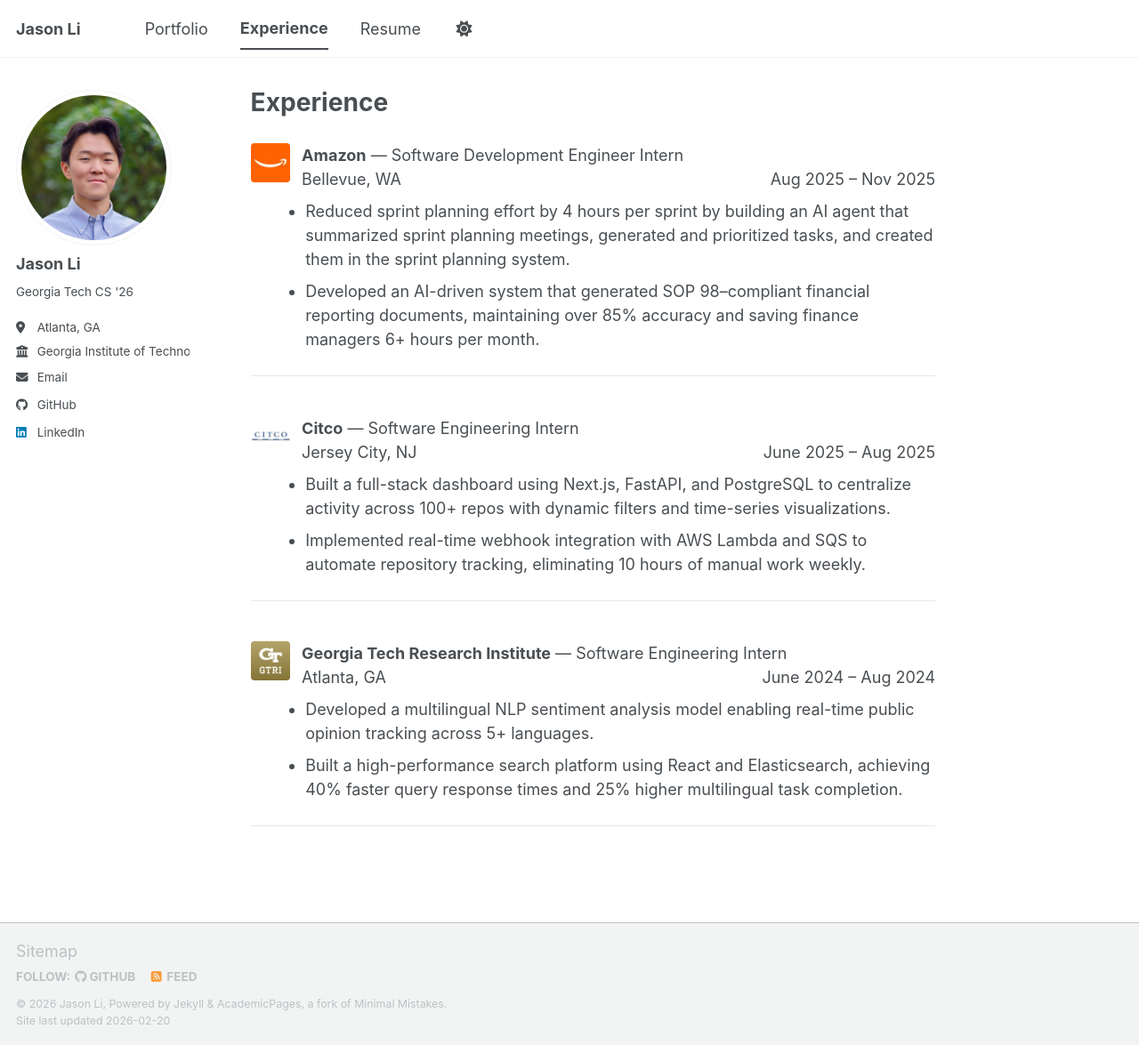
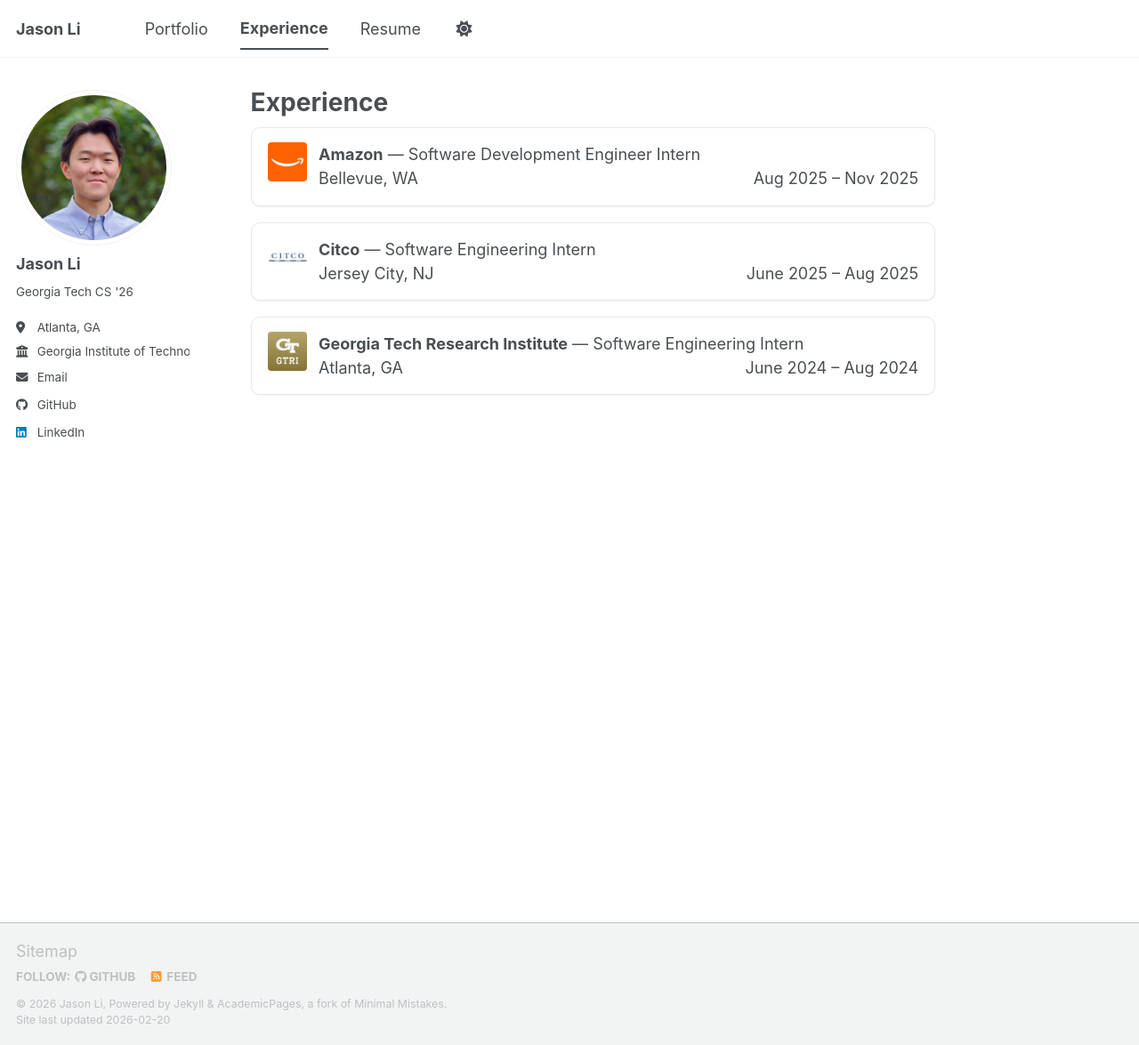
Before and after one commit to jasonli04/jasonli04.github.io, a Jekyll site: the page built from _pages/experience.md, in a window 1280 px wide and 1175 px high. Shown: the whole window at 89% size. Built offline with Jekyll 4.4.1, drawn with Linux system fonts in a browser that asks for light colours; a script bundle is joined from its source files by our own code; library files that are not in the unit come from our copies.

Commit message:
experience formatting

```diff
--- a/_pages/experience.md
+++ b/_pages/experience.md
@@ -5,8 +5,8 @@ permalink: /experience/
 author_profile: true
 ---
 
-<div class="experience-item">
-  <div class="experience-header">
+<details class="experience-card">
+  <summary class="experience-summary">
     <img class="experience-logo" src="{{ base_path }}/images/zon.jpeg" alt="Amazon logo">
     <div class="experience-meta">
       <div class="experience-title">
@@ -17,15 +17,17 @@ author_profile: true
         <span class="experience-dates">Aug 2025 – Nov 2025</span>
       </div>
     </div>
+  </summary>
+  <div class="experience-body">
+    <ul>
+      <li>Reduced sprint planning effort by 4 hours per sprint by building an AI agent that summarized sprint planning meetings, generated and prioritized tasks, and created them in the sprint planning system.</li>
+      <li>Developed an AI-driven system that generated SOP 98–compliant financial reporting documents, maintaining over 85% accuracy and saving finance managers 6+ hours per month.</li>
+    </ul>
   </div>
-  <ul>
-    <li>Reduced sprint planning effort by 4 hours per sprint by building an AI agent that summarized sprint planning meetings, generated and prioritized tasks, and created them in the sprint planning system.</li>
-    <li>Developed an AI-driven system that generated SOP 98–compliant financial reporting documents, maintaining over 85% accuracy and saving finance managers 6+ hours per month.</li>
-  </ul>
-</div>
+</details>
 
-<div class="experience-item">
-  <div class="experience-header">
+<details class="experience-card">
+  <summary class="experience-summary">
     <img class="experience-logo" src="{{ base_path }}/images/citco.jpeg" alt="Citco logo">
     <div class="experience-meta">
       <div class="experience-title">
@@ -36,15 +38,17 @@ author_profile: true
         <span class="experience-dates">June 2025 – Aug 2025</span>
       </div>
     </div>
+  </summary>
+  <div class="experience-body">
+    <ul>
+      <li>Built a full-stack dashboard using Next.js, FastAPI, and PostgreSQL to centralize activity across 100+ repos with dynamic filters and time-series visualizations.</li>
+      <li>Implemented real-time webhook integration with AWS Lambda and SQS to automate repository tracking, eliminating 10 hours of manual work weekly.</li>
+    </ul>
   </div>
-  <ul>
-    <li>Built a full-stack dashboard using Next.js, FastAPI, and PostgreSQL to centralize activity across 100+ repos with dynamic filters and time-series visualizations.</li>
-    <li>Implemented real-time webhook integration with AWS Lambda and SQS to automate repository tracking, eliminating 10 hours of manual work weekly.</li>
-  </ul>
-</div>
+</details>
 
-<div class="experience-item">
-  <div class="experience-header">
+<details class="experience-card">
+  <summary class="experience-summary">
     <img class="experience-logo" src="{{ base_path }}/images/gtri.jpeg" alt="Georgia Tech Research Institute logo">
     <div class="experience-meta">
       <div class="experience-title">
@@ -55,9 +59,11 @@ author_profile: true
         <span class="experience-dates">June 2024 – Aug 2024</span>
       </div>
     </div>
+  </summary>
+  <div class="experience-body">
+    <ul>
+      <li>Developed a multilingual NLP sentiment analysis model enabling real-time public opinion tracking across 5+ languages.</li>
+      <li>Built a high-performance search platform using React and Elasticsearch, achieving 40% faster query response times and 25% higher multilingual task completion.</li>
+    </ul>
   </div>
-  <ul>
-    <li>Developed a multilingual NLP sentiment analysis model enabling real-time public opinion tracking across 5+ languages.</li>
-    <li>Built a high-performance search platform using React and Elasticsearch, achieving 40% faster query response times and 25% higher multilingual task completion.</li>
-  </ul>
-</div>
+</details>
--- a/assets/css/main.scss
+++ b/assets/css/main.scss
@@ -43,9 +43,28 @@
 ;
 
 /* Experience page */
-.experience-item {
-  margin: 0 0 1.5rem 0;
-  padding: 1rem 0;
+.experience-card {
+  margin: 0 0 1rem 0;
+  border: 1px solid #e6e8eb;
+  border-radius: 10px;
+  background: #fff;
+  box-shadow: 0 1px 2px rgba(16, 24, 40, 0.06);
+}
+
+.experience-summary {
+  list-style: none;
+  display: flex;
+  align-items: flex-start;
+  gap: 0.75rem;
+  padding: 0.9rem 1rem;
+  cursor: pointer;
+}
+
+.experience-summary::-webkit-details-marker {
+  display: none;
+}
+
+.experience-card[open] .experience-summary {
   border-bottom: 1px solid #e6e8eb;
 }
 
@@ -89,6 +108,14 @@
   margin: 0 0 0.5rem 1.2rem;
 }
 
+.experience-body {
+  padding: 0.75rem 1.25rem 1rem 1.25rem;
+}
+
+.experience-body ul {
+  margin: 0 0 0.5rem 1.2rem;
+}
+
 /* Portfolio skills */
 .project-skills {
   margin: 0.25rem 0 0.75rem 0;
```
